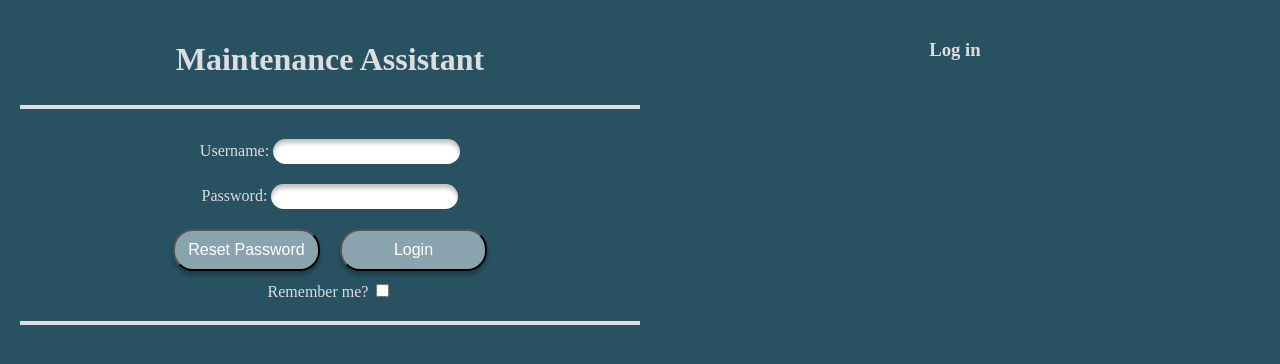
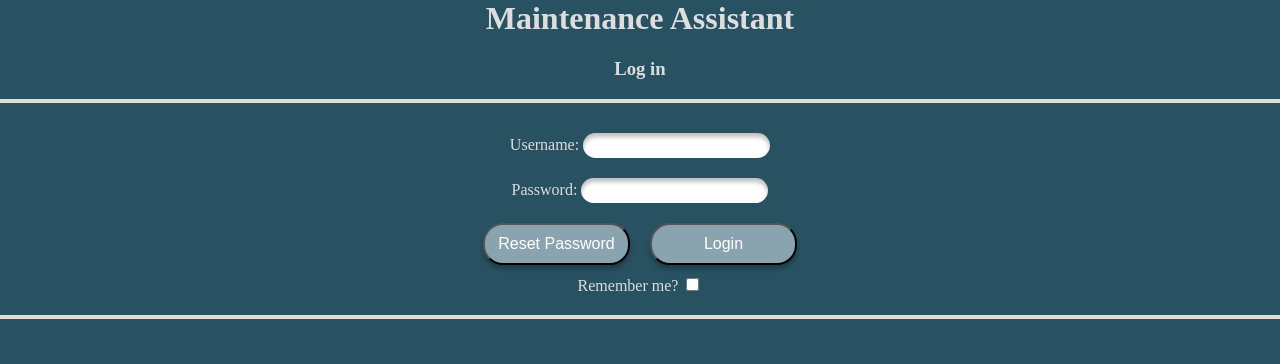
Before and after one commit to Str-Josh/MaintenanceAssistant, a Flask app: page / in a window 1280 px wide. Shown: the top 364 px of the page. Run offline with Flask 3, Linux system fonts and the light colour scheme.

Commit message:
removing containter class from login

```diff
--- a/templates/forms/Login.html
+++ b/templates/forms/Login.html
@@ -6,7 +6,7 @@
     <link rel="stylesheet" href="/static/pages/stylesheet.css">
 </head>
 <body class="loginPage">
-    <div class="container" style="text-align: center;">
+    <div style="text-align: center;">
         <h1>Maintenance Assistant</h1>
         <h3>Log in</h3>
         <form action="/login" method="post" class="loginForm">
```
